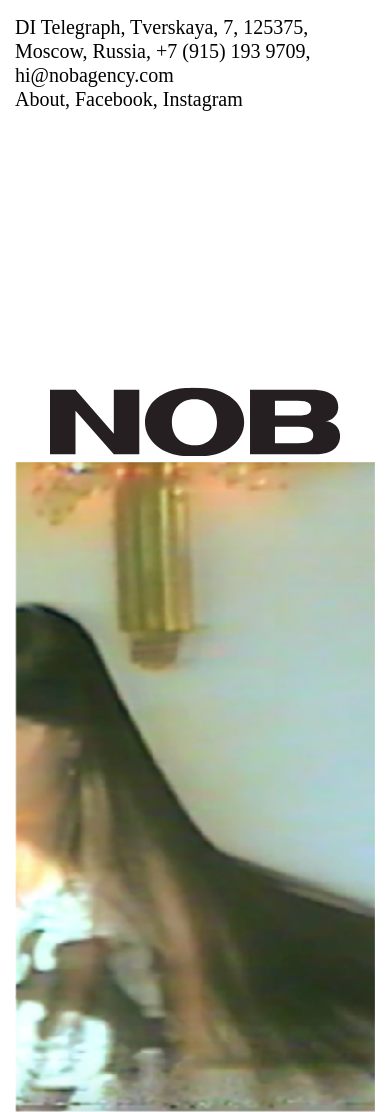
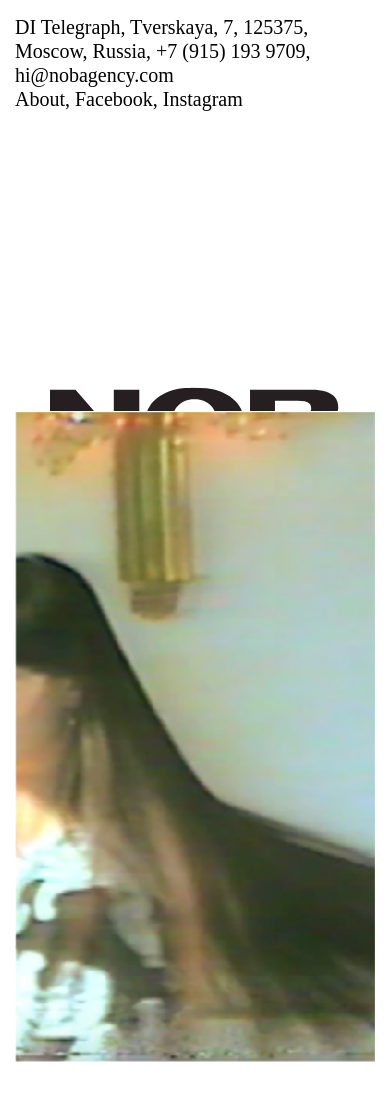
Before and after one commit to nobag/nob, a plain HTML site: page index.html in a window 390 px wide. Drawn offline with Linux system fonts and the light colour scheme.

Commit message:
margin fixes

```diff
--- a/styles/style.css
+++ b/styles/style.css
@@ -88,7 +88,7 @@ a br {
   display: none;
 }
 
-@media (min-width: 400px) {
+@media (max-width: 370px) {
   a br {
     display: block;
   }
@@ -112,7 +112,7 @@ a br {
     position: relative;
     right: auto !important;
     bottom: auto !important;
-    margin-top: 350px !important;
+    margin-top: 300px !important;
     margin-bottom: 150px !important;
     max-width: 440px !important;
   }
```
